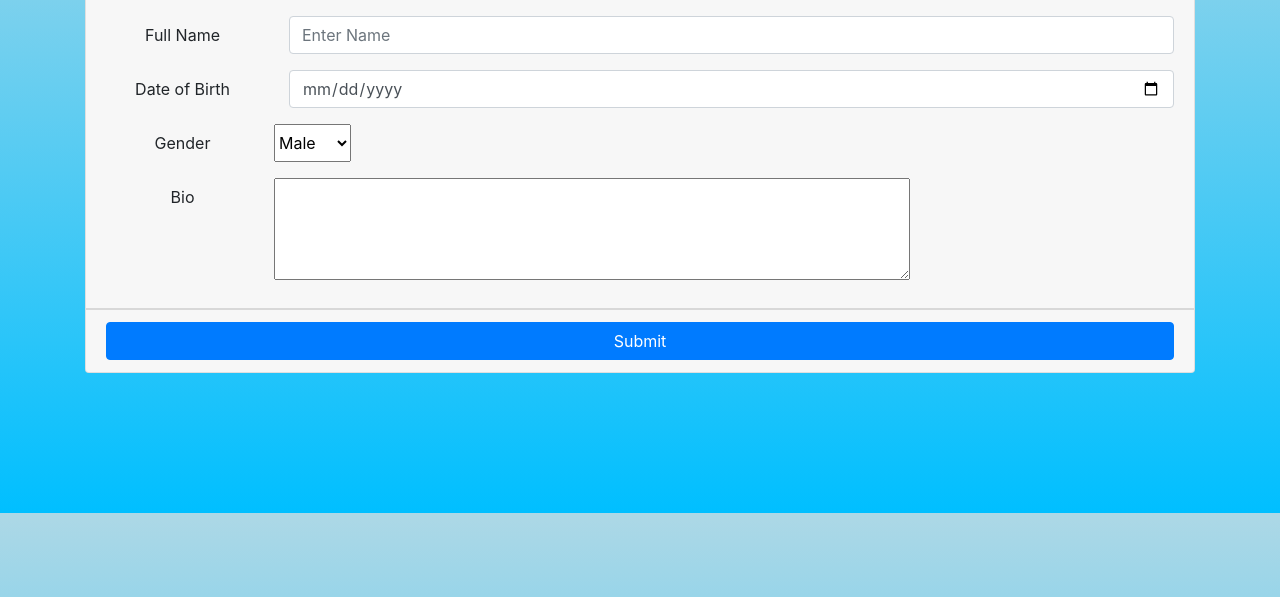
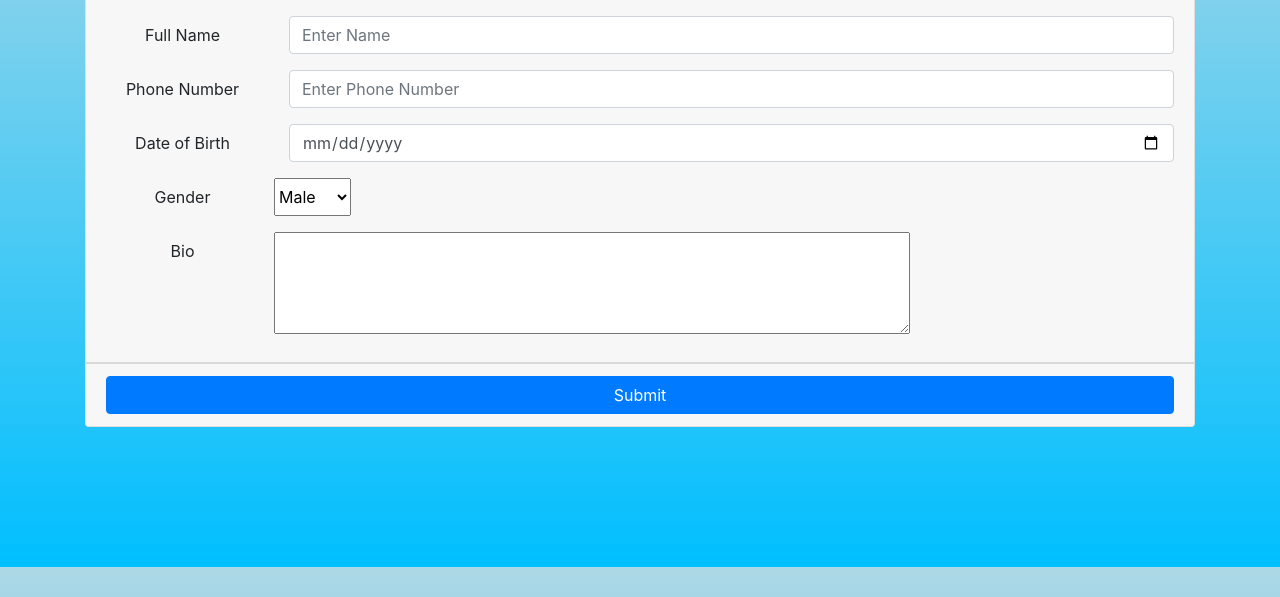
Before and after one commit to CSCI-3308-CU-Boulder/3308SP21_section023_2, a plain HTML site: page Project Code/SettingsPage/profilesettings.html in a window 1280 px wide. Shown: the part 203-800 px from the top of the page. Drawn offline with nearby package versions, Linux system fonts and the light colour scheme.

Commit message:
Add files via upload

```diff
--- a/Project Code/SettingsPage/profilesettings.html
+++ b/Project Code/SettingsPage/profilesettings.html
@@ -57,6 +57,12 @@
                         </div>
                     </div>
                     <div class="form-group row">
+                        <label class="col-sm-2 col-form-label" for="phoneNumber">Phone Number</label>
+                        <div class="col-sm-10">
+                            <input type="text" class="form-control" name="phoneNumber" id="phoneNumber"  placeholder="Enter Phone Number">
+                        </div>
+                    </div>
+                    <div class="form-group row">
                         <label class="col-sm-2 col-form-label"  for="birthday">Date of Birth</label>
                         <div class="col-sm-10">
                             <input type="date" class="form-control" name="birthday" id="birthday">
```
